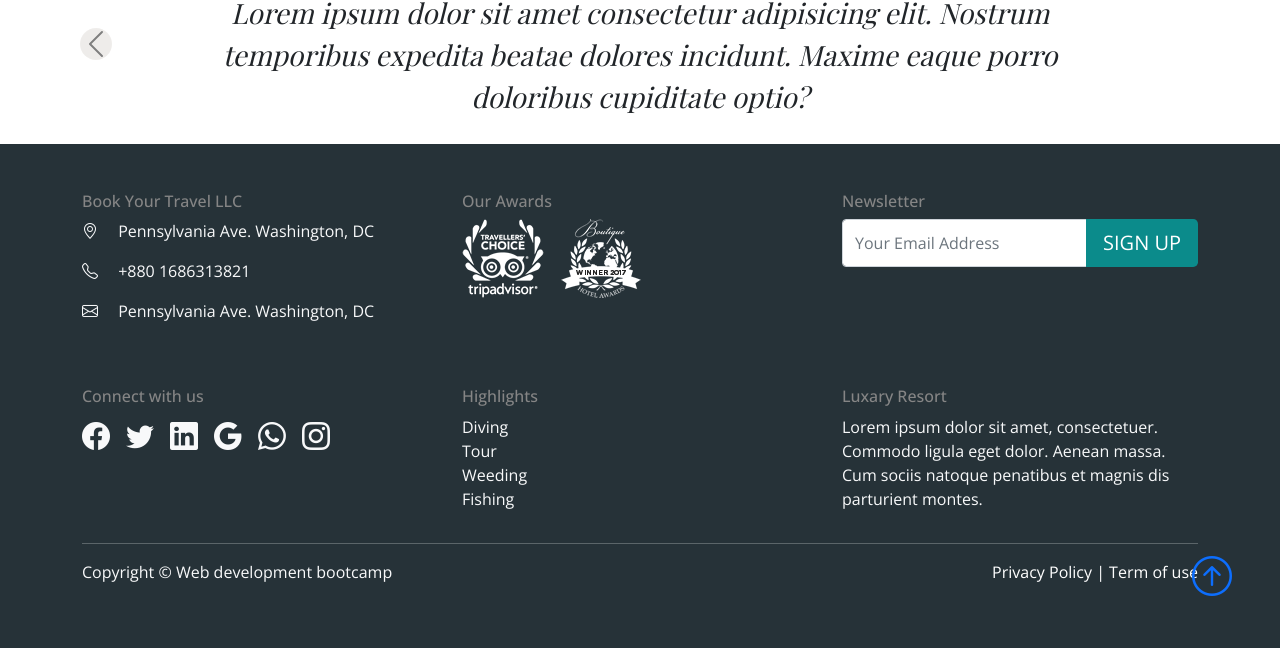
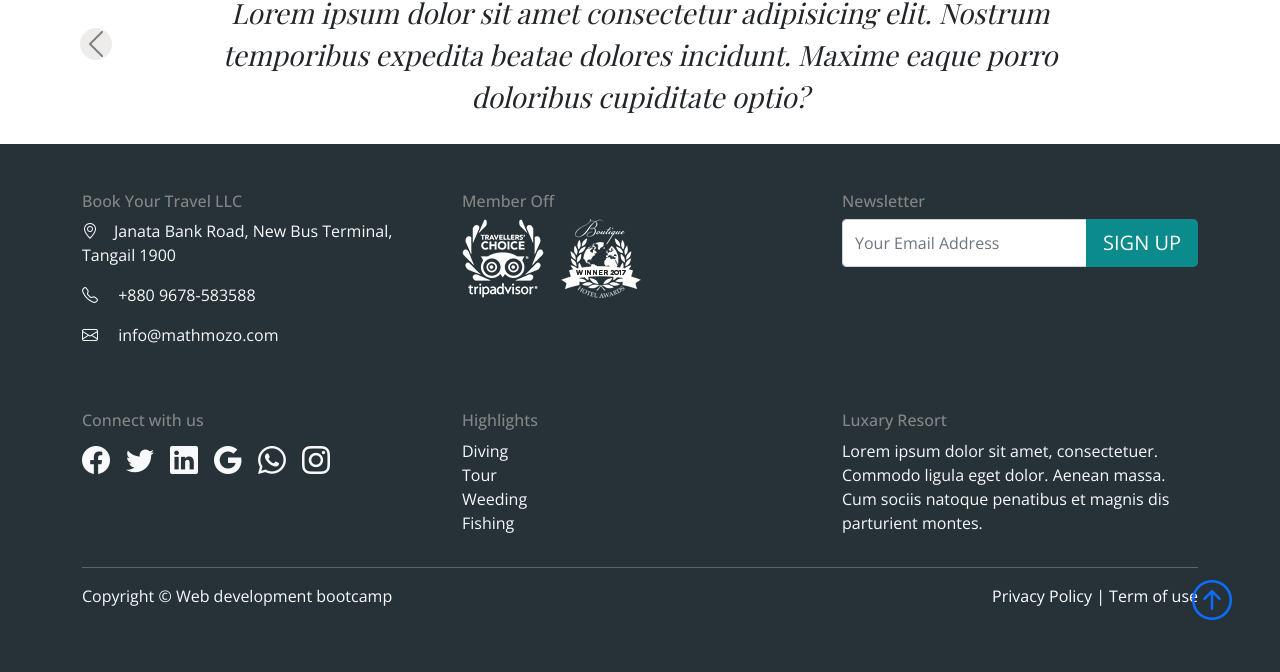
Before and after one commit to ariful171042/TravelBooking, a plain HTML site: page index.html in a window 1280 px wide. Shown: the part 3736-4408 px from the top of the page. Before the commit the page ends 4384 px from the top, so only its background shows below. Drawn offline with nearby package versions, Linux system fonts and the light colour scheme; a web font is replaced by a local one.

Commit message:
change footer

```diff
--- a/index.html
+++ b/index.html
@@ -357,21 +357,18 @@
             <div class="">
               <h6>Book Your Travel LLC</h6>
               <p>
-                <i class="bi bi-geo-alt pe-3"></i> Pennsylvania Ave. Washington,
-                DC
+                <i class="bi bi-geo-alt pe-3"></i>Janata Bank Road, New Bus
+                Terminal, Tangail 1900
               </p>
-              <p><i class="bi bi-telephone pe-3"></i> +880 1686313821</p>
-              <p>
-                <i class="bi bi-envelope pe-3"></i> Pennsylvania Ave.
-                Washington, DC
-              </p>
+              <p><i class="bi bi-telephone pe-3"></i> +880 9678-583588</p>
+              <p><i class="bi bi-envelope pe-3"></i> info@mathmozo.com</p>
             </div>
             <div class=""></div>
           </div>
 
           <div class="col-md-4">
             <div class="">
-              <h6>Our Awards</h6>
+              <h6>Member Off</h6>
               <img src="./assets/img/awards-white.png" alt="" />
             </div>
           </div>
```
